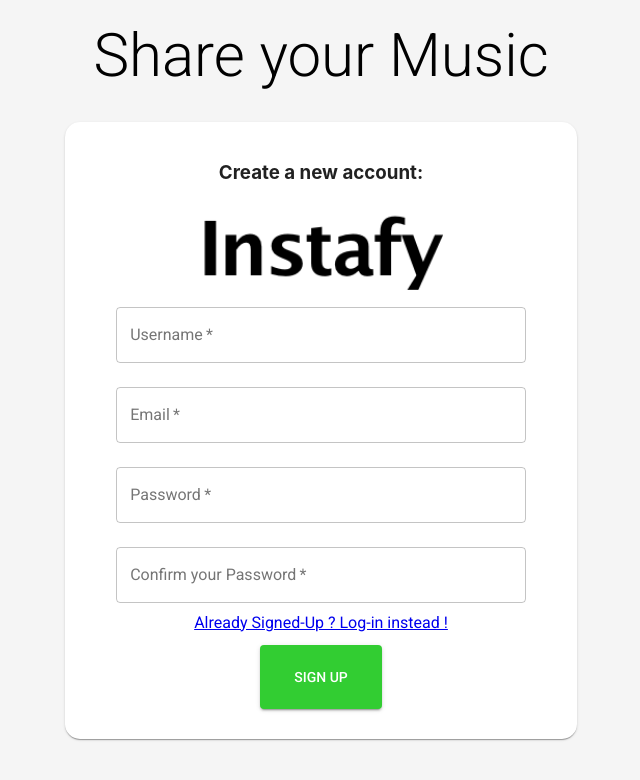
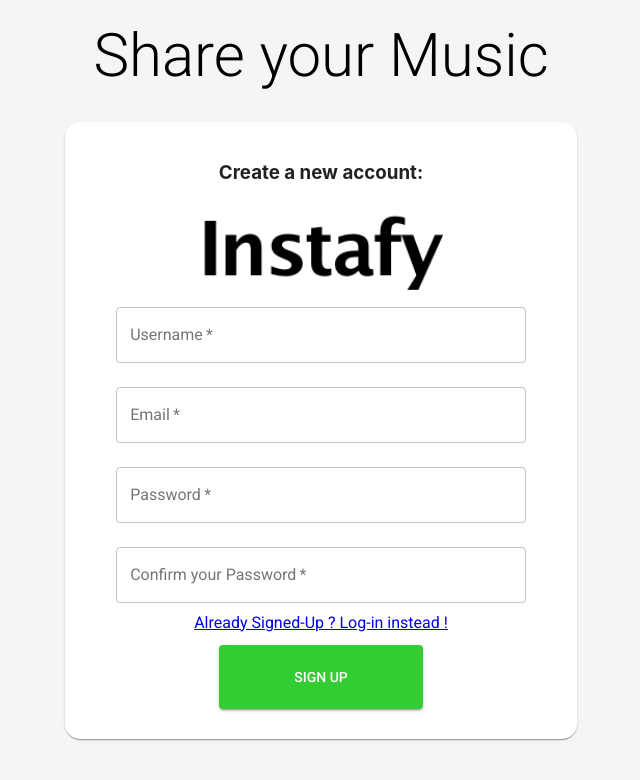
Before and after one commit to hatchways/team-cupcake, a React (Create React App) app in the folder client/: page /signup in a window 1280 px wide. Shown: the top 780 px of the page, without its empty margins (319-959 px from the left). Built offline with nearby package versions, Linux system fonts and the light colour scheme.

Commit message:
Fixed routing !

```diff
--- a/client/src/pages/LoginForm.js
+++ b/client/src/pages/LoginForm.js
@@ -86,6 +86,14 @@ function LoginForm(props) {
               color="primary"
               container="div"
               className={classes.menuButton}
+              style={{
+                display: "block",
+                width: "50%",
+                textAlign: "center",
+                padding: "20px 0",
+                margin: "10px auto",
+                backgroundColor: "limegreen"
+              }}
             >
               Sign in
             </Button>
--- a/client/src/pages/SignupForm.js
+++ b/client/src/pages/SignupForm.js
@@ -176,7 +176,14 @@ function SignupForm(props) {
               container="div"
               color="primary"
               className={classes.menuButton}
-              style={{ textAlign: "center", backgroundColor: "limegreen" }}
+              style={{
+                display: "block",
+                width: "50%",
+                textAlign: "center",
+                padding: "20px 0",
+                margin: "10px auto",
+                backgroundColor: "limegreen"
+              }}
               variant="contained"
             >
               Sign Up
```
Also changed, not shown: 1 other file (tests, documents, lock files or other folders).
